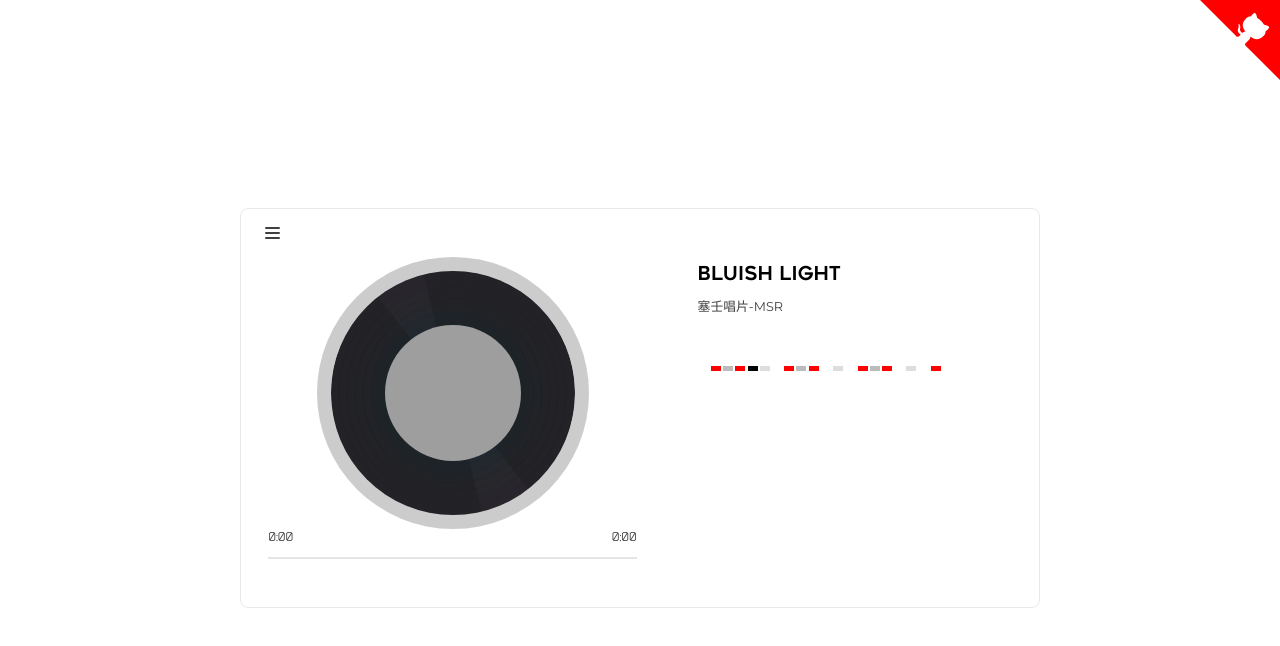
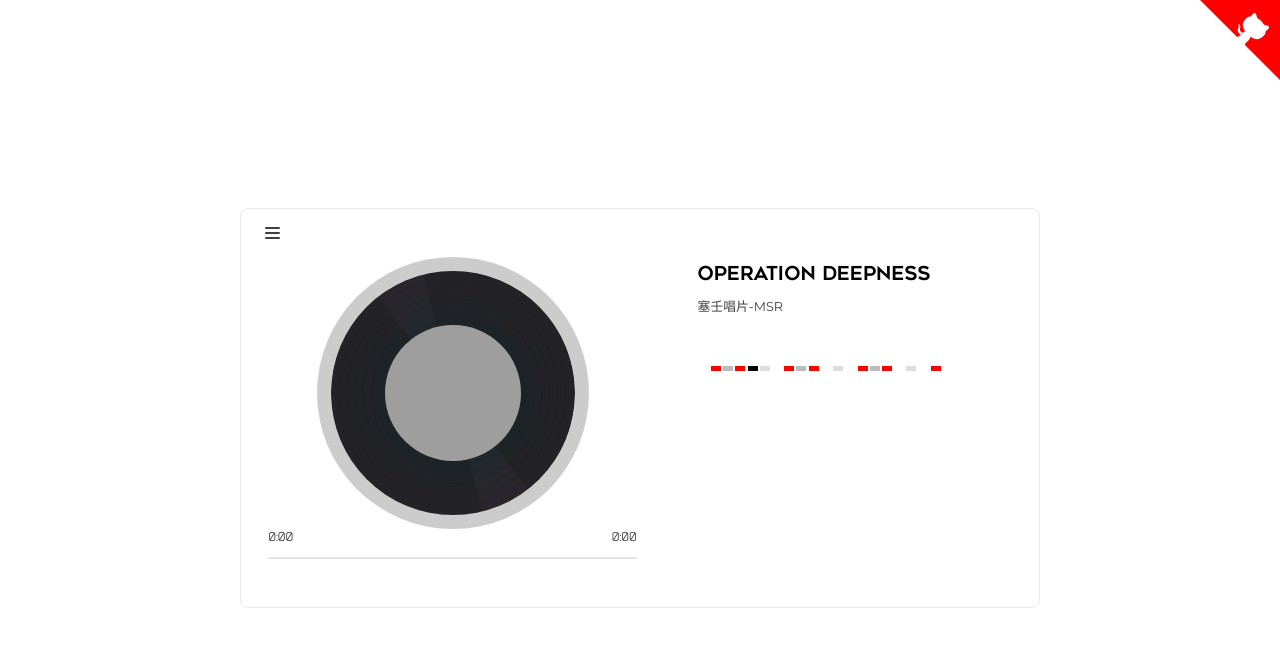
Before and after one commit to C01day/music-player, a Vue app: page /#/ in a window 1280 px wide. Shown: the top 646 px of the page. Built offline with nearby package versions, Linux system fonts and the light colour scheme; grey boxes are pictures that could not be loaded; some icons are missing.

Commit message:
Update MusicPlayer.vue

```diff
--- a/src/components/MusicPlayer.vue
+++ b/src/components/MusicPlayer.vue
@@ -90,6 +90,18 @@ export default {
 				currentProgressBar: 0,
 				checkingCurrentPositionInTrack: "",
 				musicPlaylist: [
+					{
+						title: "Operation Deepness",
+						artist: "塞壬唱片-MSR",
+						url: "http://music.163.com/song/media/outer/url?id=1948689820.mp3",
+						image: "https://web.hycdn.cn/siren/pic/20220520/e5cc4eff1a6b7ebd69072470238b5fe2.jpg"
+					},
+					{
+						title: "愚人曲",
+						artist: "塞壬唱片-MSR",
+						url: "http://music.163.com/song/media/outer/url?id=1945307649.mp3",
+						image: "https://web.hycdn.cn/siren/pic/20220509/60c48c2cd057afb6d4dcd65cae5c3fe9.jpg"
+					},
 					{
 						title: "Bluish Light",
 						artist: "塞壬唱片-MSR",
```
